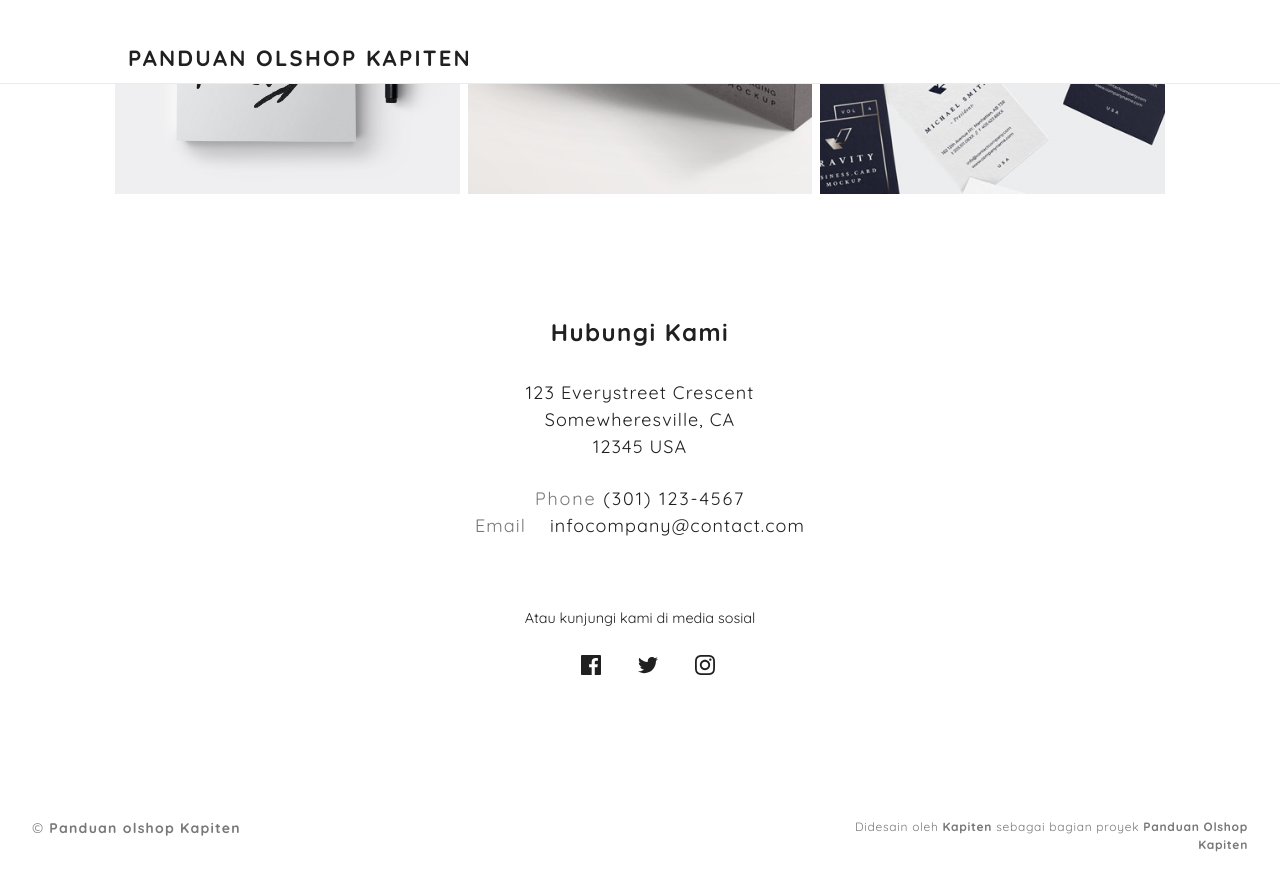
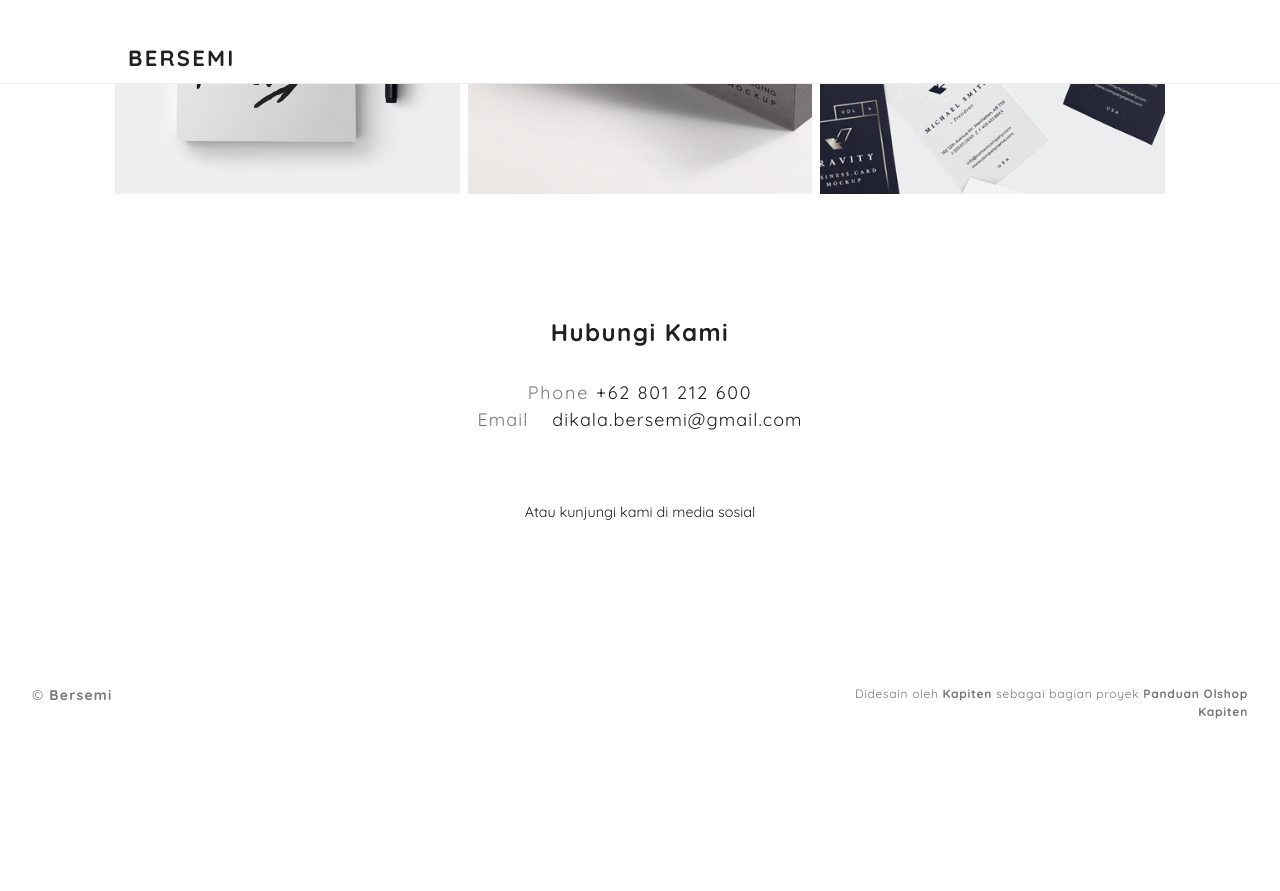
Before and after one commit to galliani/urku-jekyll, a Jekyll site: the page built from index.html, in a window 1280 px wide and 900 px high, scrolled down 1927 px. Shown: the top 891 px of the window. Built offline with Jekyll 4.4.1, drawn with Linux system fonts in a browser that asks for light colours; nearby versions of some CDN libraries; after the commit the page ends 2694 px from its top, so only the background shows below that.

Commit message:
Update Pengaturan “primary”

```diff
--- a/_data/settings.yml
+++ b/_data/settings.yml
@@ -1,23 +1,16 @@
----
-# Site
-
-title: "Panduan olshop Kapiten"
-brand_name: "Panduan olshop Kapiten"
-description: "Kumpulan panduan dan tips untuk membangun bisnis jual-beli online"
-headline: "Hello  I'm <strong>Brenda Vargas.</strong> I'm working as the graphic designer of <a href='http://aristotheme.com' target='_blank'>Aristotheme</a> in Mugla doing all sorts of brand stuff."
-
-# Images
-# cover: /assets/images/blog-cover.jpg
-logo: /assets/img/urku-ico.svg
-favicon: /assets/img/urku-ico.svg
-
-# Contact
-address: "123 Everystreet Crescent<br>Somewheresville, CA<br>12345 USA</p>"
-phone_number: '(301) 123-4567'
-email: 'infocompany@contact.com'
-
-# social_media:
-facebook_url: 'https://facebook.com'
-twitter_url: 'https://twitter.com'
-instagram_url: 'https://instagram.com'
-use_contact_form: false
+title: Panduan olshop Kapiten
+brand_name: Bersemi
+description: 'Flower Bouquet, Flower Box & Bridal Bouquet'
+headline: >-
+  Hello  I'm <strong>Brenda Vargas.</strong> I'm working as the graphic designer
+  of <a href='http://aristotheme.com' target='_blank'>Aristotheme</a> in Mugla
+  doing all sorts of brand stuff.
+email: dikala.bersemi@gmail.com
+phone_number: +62 801 212 600
+location: |-
+  Cilandak, Jakarta
+  Indonesia
+styling:
+  logo: /images/logo3-2500x2500.png
+social_media:
+  instagram_url: instagram.com/ber.semi
```
